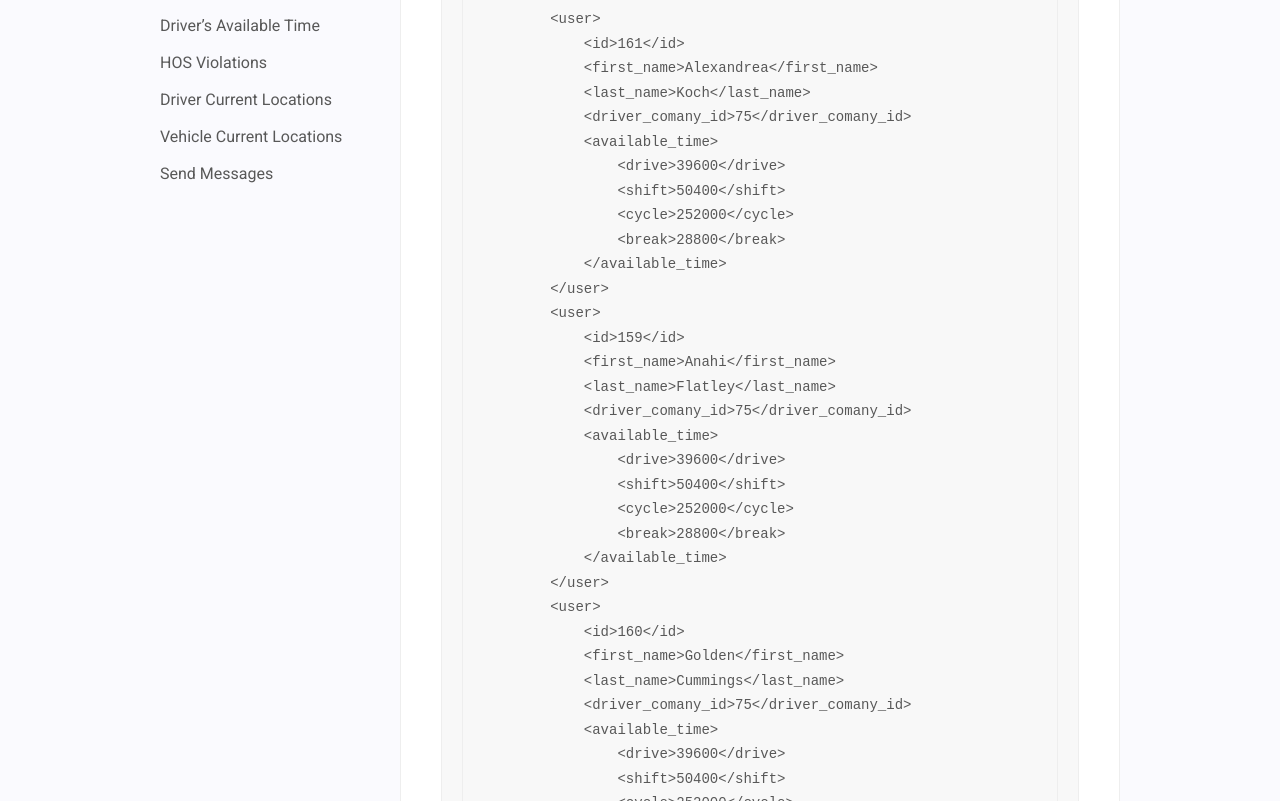
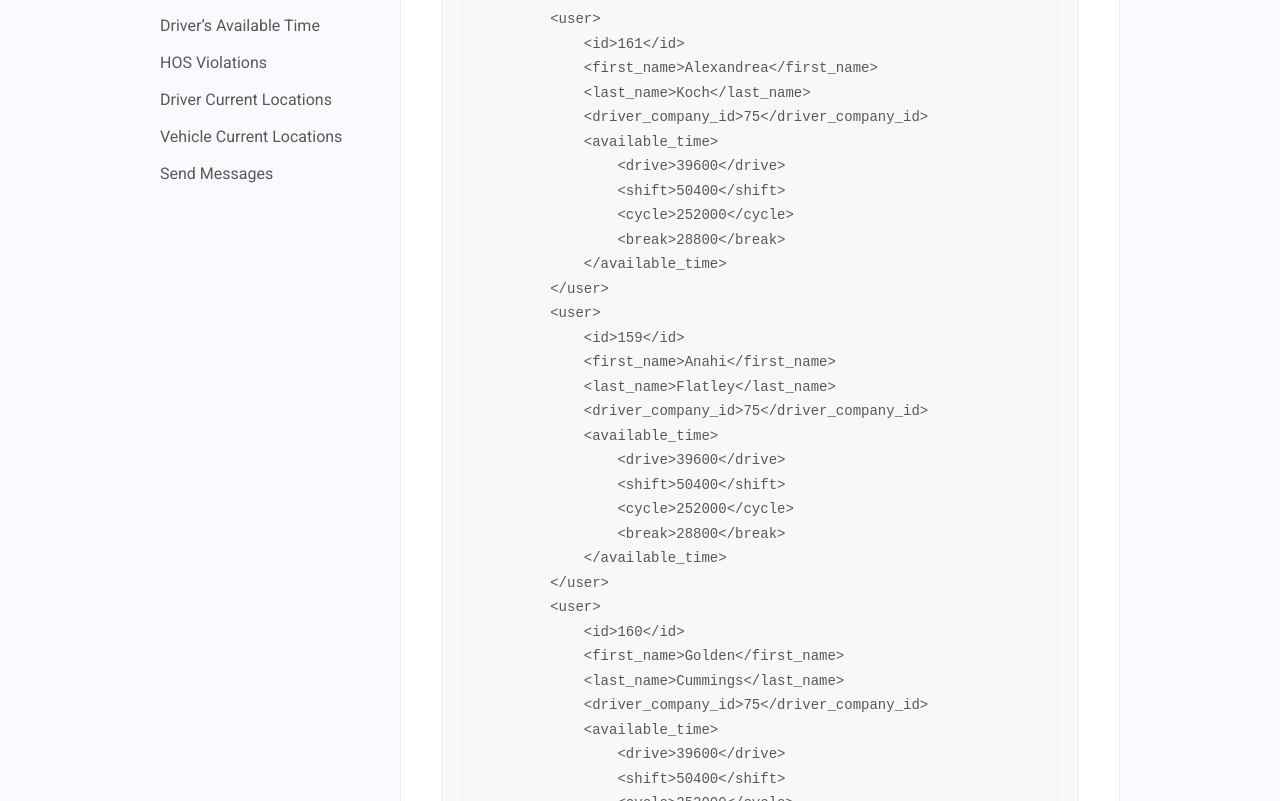
Before and after one commit to armdev/public_api_docs, a Jekyll site: the page built from pages/04-drivers-available-time.markdown, in a window 1280 px wide and 1400 px high, scrolled down 2749 px. Shown: the part 322-1123 px from the top of the window. Built offline with Jekyll 4.4.1, drawn with Linux system fonts in a browser that asks for light colours; some of the changed text lies outside the part shown.

Commit message:
company not comany

```diff
--- a/pages/04-drivers-available-time.markdown
+++ b/pages/04-drivers-available-time.markdown
@@ -52,7 +52,7 @@
         "id": 161,
         "first_name": "Alexandrea",
         "last_name": "Koch",
-        "driver_comany_id": 75,
+        "driver_company_id": 75,
         "available_time": {
           "drive": 39600,
           "shift": 50400,
@@ -66,7 +66,7 @@
         "id": 159,
         "first_name": "Anahi",
         "last_name": "Flatley",
-        "driver_comany_id": 75,
+        "driver_company_id": 75,
         "available_time": {
           "drive": 39600,
           "shift": 50400,
@@ -80,7 +80,7 @@
         "id": 160,
         "first_name": "Golden",
         "last_name": "Cummings",
-        "driver_comany_id": 75,
+        "driver_company_id": 75,
         "available_time": {
           "drive": 39600,
           "shift": 50400,
@@ -114,7 +114,7 @@
             <id>161</id>
             <first_name>Alexandrea</first_name>
             <last_name>Koch</last_name>
-            <driver_comany_id>75</driver_comany_id>
+            <driver_company_id>75</driver_company_id>
             <available_time>
                 <drive>39600</drive>
                 <shift>50400</shift>
@@ -126,7 +126,7 @@
             <id>159</id>
             <first_name>Anahi</first_name>
             <last_name>Flatley</last_name>
-            <driver_comany_id>75</driver_comany_id>
+            <driver_company_id>75</driver_company_id>
             <available_time>
                 <drive>39600</drive>
                 <shift>50400</shift>
@@ -138,7 +138,7 @@
             <id>160</id>
             <first_name>Golden</first_name>
             <last_name>Cummings</last_name>
-            <driver_comany_id>75</driver_comany_id>
+            <driver_company_id>75</driver_company_id>
             <available_time>
                 <drive>39600</drive>
                 <shift>50400</shift>
```
